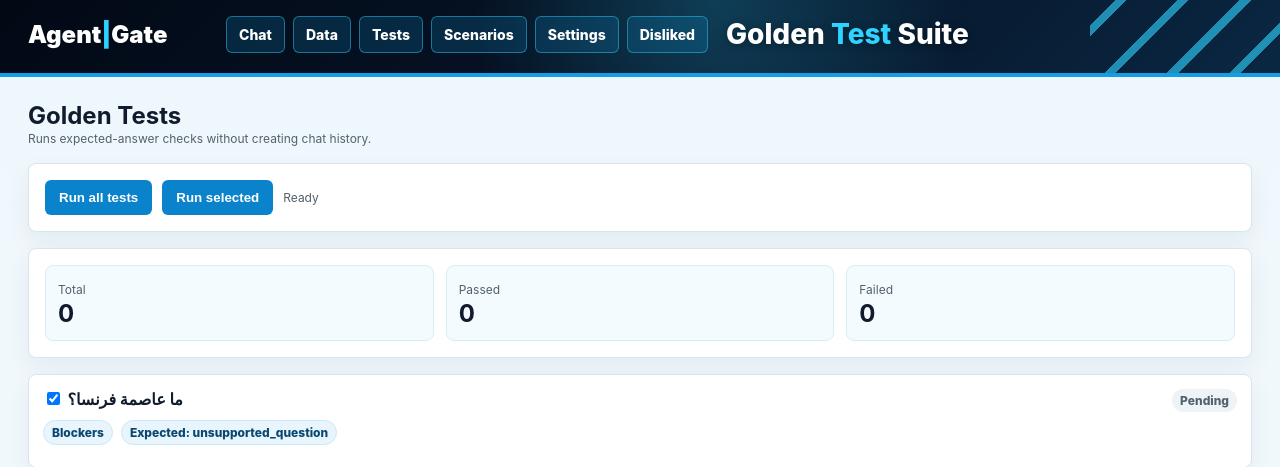
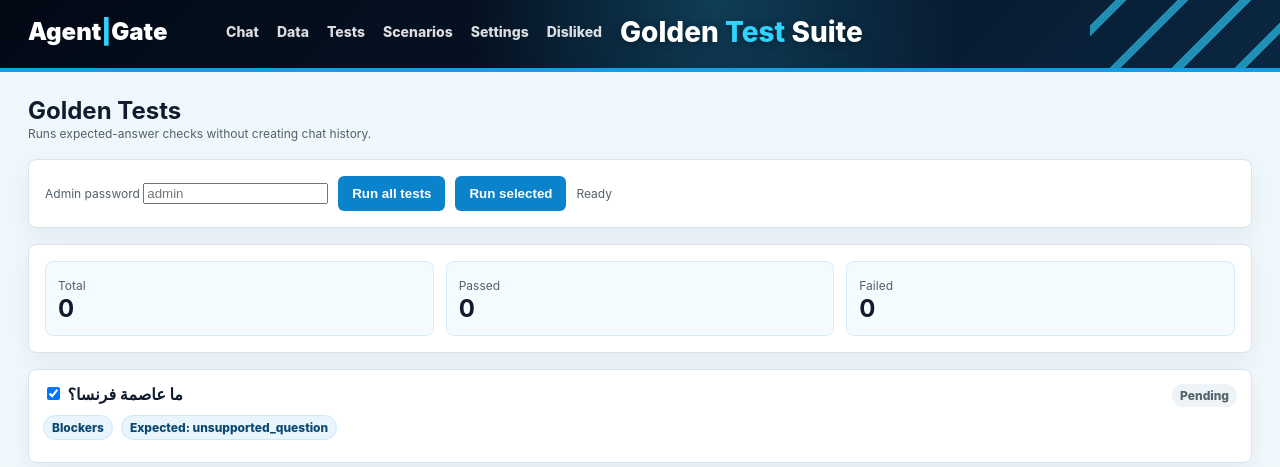
Before and after one commit to AlyaF3i/super-iq, a Flask app: page /golden in a window 1280 px wide. Shown: the top 467 px of the page. Run offline with Flask 3, Linux system fonts and the light colour scheme; some libraries are stand-ins or nearby versions.

Commit message:
Protect admin actions and refine header nav

```diff
--- a/app.py
+++ b/app.py
@@ -55,6 +55,7 @@ DEFAULT_SETTINGS = {
     "max_sql_rows": 50,
     "language_mode": "match_user",
 }
+ADMIN_PASSWORD = "admin"
 
 app = Flask(__name__)
 
@@ -101,6 +102,13 @@ def current_model() -> str:
 
 def current_data_source() -> str:
     return load_app_settings()["data_source"]
+
+
+def require_admin_password(payload: dict[str, Any]) -> tuple[bool, str | None]:
+    password = str(payload.get("admin_password") or payload.get("password") or "")
+    if password == ADMIN_PASSWORD:
+        return True, None
+    return False, "Admin password is required."
 
 
 def language_instruction() -> str:
@@ -1785,6 +1793,9 @@ def golden_page():
 @app.post("/golden/run")
 def golden_run():
     payload = request.json or {}
+    allowed, error = require_admin_password(payload)
+    if not allowed:
+        return jsonify({"ok": False, "error": error}), 403
     selected_ids = set(payload.get("ids") or [])
     tests = [test for test in GOLDEN_TESTS if not selected_ids or test["id"] in selected_ids]
     results = []
@@ -1894,7 +1905,11 @@ def settings_page():
 @app.post("/settings")
 def settings_save():
     try:
-        settings = save_app_settings(request.json or request.form.to_dict())
+        payload = request.json or request.form.to_dict()
+        allowed, error = require_admin_password(payload)
+        if not allowed:
+            return jsonify({"ok": False, "error": error}), 403
+        settings = save_app_settings(payload)
         return jsonify({"ok": True, "settings": settings})
     except Exception as exc:
         return jsonify({"ok": False, "error": str(exc)}), 400
--- a/templates/chat.html
+++ b/templates/chat.html
@@ -51,8 +51,8 @@
     .suggestion-button:hover { border-color: #149ee7; background: #e7f5fd; }
     .small { color: #52616b; font-size: 12px; line-height: 1.45; }
     .nav { display: flex; gap: 10px; margin-top: 0; justify-content: flex-start; }
-    .nav a { color: white; font-size: 15px; font-weight: 800; text-decoration: none; padding: 10px 15px; border: 1px solid rgba(47, 211, 255, 0.45); border-radius: 6px; background: rgba(20, 158, 231, 0.18); }
-    .nav a:hover { background: rgba(47, 211, 255, 0.28); }
+    .nav a { color: rgba(255, 255, 255, 0.86); font-size: 14px; font-weight: 800; text-decoration: none; padding: 4px 0; border-bottom: 2px solid transparent; }
+    .nav a:hover { color: white; border-bottom-color: var(--cyan); }
     .msg table, .data-table { border-collapse: collapse; width: 100%; margin-top: 8px; font-size: 13px; }
     .msg th, .msg td, .data-table th, .data-table td { border: 1px solid #ccd6da; padding: 7px 8px; text-align: left; vertical-align: top; }
     .msg th, .data-table th { background: #dde8e5; color: #182026; }
--- a/templates/data.html
+++ b/templates/data.html
@@ -19,8 +19,8 @@
     h1 { font-size: 24px; margin: 0; }
     .small { color: #52616b; font-size: 12px; line-height: 1.45; }
     .nav { display: flex; gap: 10px; margin-top: 0; justify-content: flex-start; }
-    .nav a { color: white; font-size: 15px; font-weight: 800; text-decoration: none; padding: 10px 15px; border: 1px solid rgba(47, 211, 255, 0.45); border-radius: 6px; background: rgba(20, 158, 231, 0.18); }
-    .nav a:hover { background: rgba(47, 211, 255, 0.28); }
+    .nav a { color: rgba(255, 255, 255, 0.86); font-size: 14px; font-weight: 800; text-decoration: none; padding: 4px 0; border-bottom: 2px solid transparent; }
+    .nav a:hover { color: white; border-bottom-color: var(--cyan); }
     .panel { background: rgba(255, 255, 255, 0.96); border: 1px solid var(--line); border-radius: 8px; padding: 16px; box-shadow: 0 14px 36px rgba(7, 33, 54, 0.08); }
     .data-controls { display: flex; gap: 10px; align-items: center; margin-bottom: 16px; flex-wrap: wrap; }
     select, input, button { border: 1px solid #c9d3d7; border-radius: 6px; padding: 8px 10px; font: inherit; background: white; }
--- a/templates/feedback.html
+++ b/templates/feedback.html
@@ -20,8 +20,8 @@
     h3 { font-size: 14px; margin: 0 0 8px; }
     .small { color: #52616b; font-size: 12px; line-height: 1.45; }
     .nav { display: flex; gap: 10px; margin-top: 0; justify-content: flex-start; }
-    .nav a, .button-link { color: white; font-size: 15px; font-weight: 800; text-decoration: none; padding: 10px 15px; border: 1px solid rgba(47, 211, 255, 0.45); border-radius: 6px; background: rgba(20, 158, 231, 0.18); }
-    .nav a:hover, .button-link:hover { background: rgba(47, 211, 255, 0.28); }
+    .nav a, .button-link { color: rgba(255, 255, 255, 0.86); font-size: 14px; font-weight: 800; text-decoration: none; padding: 4px 0; border-bottom: 2px solid transparent; }
+    .nav a:hover, .button-link:hover { color: white; border-bottom-color: var(--cyan); }
     .summary { display: grid; grid-template-columns: repeat(4, minmax(0, 1fr)); gap: 12px; margin-bottom: 16px; }
     .metric, .panel, .item { background: white; border: 1px solid var(--line); border-radius: 8px; box-shadow: 0 10px 26px rgba(7, 33, 54, 0.06); }
     .metric { padding: 14px; }
--- a/templates/golden.html
+++ b/templates/golden.html
@@ -11,7 +11,7 @@
     .topbar::after { content: ""; position: absolute; inset: 0; background: repeating-linear-gradient(135deg, transparent 0 18px, rgba(47,211,255,.72) 18px 26px, transparent 26px 44px); width: 190px; left: auto; opacity: .85; }
     .topbar-inner { position: relative; z-index: 1; max-width: 1320px; margin: 0 auto; padding: 16px 28px 20px; display: grid; grid-template-columns: 180px auto minmax(0, 1fr); gap: 18px; align-items: center; }
     .brand { font-weight: 900; font-size: 24px; line-height: 1; }.brand span,.hero-title span{color:var(--cyan)}.hero-title{font-size:28px;font-weight:800;line-height:1.16;text-shadow:0 2px 8px rgba(0,0,0,.36)}
-    .nav { display: flex; gap: 8px; flex-wrap: wrap; }.nav a{color:white;font-size:14px;font-weight:800;text-decoration:none;padding:9px 12px;border:1px solid rgba(47,211,255,.45);border-radius:6px;background:rgba(20,158,231,.18)}
+    .nav { display: flex; gap: 18px; flex-wrap: wrap; align-items: center; }.nav a{color:rgba(255,255,255,.86);font-size:14px;font-weight:800;text-decoration:none;padding:4px 0;border-bottom:2px solid transparent}.nav a:hover{color:white;border-bottom-color:var(--cyan)}
     main { max-width: 1320px; margin: 0 auto; padding: 24px 28px 32px; }
     header { display:flex; justify-content:space-between; gap:16px; align-items:flex-start; margin-bottom:16px; } h1{font-size:24px;margin:0}.small{color:#52616b;font-size:12px;line-height:1.45}
     .panel,.test{background:white;border:1px solid var(--line);border-radius:8px;box-shadow:0 10px 26px rgba(7,33,54,.06)}.panel{padding:16px;margin-bottom:16px}
@@ -27,7 +27,7 @@
 <main>
   <header><div><h1>Golden Tests</h1><div class="small">Runs expected-answer checks without creating chat history.</div></div></header>
   <section class="panel">
-    <div class="actions"><button id="runAll">Run all tests</button><button id="runSelected">Run selected</button><span id="status" class="small">Ready</span></div>
+    <div class="actions"><label class="small">Admin password <input id="adminPassword" type="password" placeholder="admin"></label><button id="runAll">Run all tests</button><button id="runSelected">Run selected</button><span id="status" class="small">Ready</span></div>
   </section>
   <section class="summary panel"><div class="metric"><span class="small">Total</span><strong id="total">0</strong></div><div class="metric"><span class="small">Passed</span><strong id="passed">0</strong></div><div class="metric"><span class="small">Failed</span><strong id="failed">0</strong></div></section>
   <section class="tests" id="tests">
@@ -44,7 +44,7 @@
 const statusEl=document.getElementById('status'), runAll=document.getElementById('runAll'), runSelected=document.getElementById('runSelected');
 function setBusy(busy){runAll.disabled=busy;runSelected.disabled=busy;statusEl.textContent=busy?'Running tests...':'Ready'}
 function paint(results, summary){document.getElementById('total').textContent=summary.total;document.getElementById('passed').textContent=summary.passed;document.getElementById('failed').textContent=summary.failed;for(const r of results){const el=document.querySelector(`.test[data-id="${r.id}"]`);if(!el)continue;const badge=el.querySelector('.badge');badge.textContent=r.ok?'Pass':'Fail';badge.className='badge '+(r.ok?'pass':'fail');el.querySelector('.failures').textContent=r.failures.join(' | ');const pre=el.querySelector('.answer');pre.hidden=false;pre.textContent=`Tool: ${r.tool || 'none'}\\nSteps: ${(r.steps||[]).join(' -> ')}\\nDuration: ${r.duration_ms} ms\\n\\n${r.answer || ''}`}}
-async function run(ids){setBusy(true);try{const res=await fetch('/golden/run',{method:'POST',headers:{'Content-Type':'application/json'},body:JSON.stringify({ids})});const data=await res.json();if(!data.ok)throw new Error(data.error||'Failed');paint(data.results,data.summary)}catch(e){statusEl.textContent=String(e)}finally{setBusy(false)}}
+async function run(ids){setBusy(true);try{const admin_password=document.getElementById('adminPassword').value;const res=await fetch('/golden/run',{method:'POST',headers:{'Content-Type':'application/json'},body:JSON.stringify({ids,admin_password})});const data=await res.json();if(!data.ok)throw new Error(data.error||'Failed');paint(data.results,data.summary)}catch(e){statusEl.textContent=String(e)}finally{setBusy(false)}}
 runAll.addEventListener('click',()=>run([]));runSelected.addEventListener('click',()=>run(Array.from(document.querySelectorAll('.test')).filter(el=>el.querySelector('.pick').checked).map(el=>el.dataset.id)));
 </script>
 </body>
--- a/templates/settings.html
+++ b/templates/settings.html
@@ -3,7 +3,7 @@
 <head>
   <meta charset="utf-8"><meta name="viewport" content="width=device-width, initial-scale=1"><title>Agent Settings</title>
   <style>
-    :root{color-scheme:light;font-family:Inter,Segoe UI,Arial,sans-serif;--blue:#149ee7;--cyan:#2fd3ff;--ink:#101c2e;--line:#d7e5ee}body{margin:0;background:linear-gradient(180deg,#eef7fc 0%,#f7fbfe 46%,#edf4f8 100%);color:var(--ink)}.topbar{position:relative;overflow:hidden;background:radial-gradient(circle at 56% 0%,rgba(47,211,255,.22),transparent 34%),linear-gradient(135deg,#020915 0%,#061427 54%,#0a2742 100%);color:white;border-bottom:4px solid var(--blue)}.topbar::after{content:"";position:absolute;inset:0;background:repeating-linear-gradient(135deg,transparent 0 18px,rgba(47,211,255,.72) 18px 26px,transparent 26px 44px);width:190px;left:auto;opacity:.85}.topbar-inner{position:relative;z-index:1;max-width:1320px;margin:0 auto;padding:16px 28px 20px;display:grid;grid-template-columns:180px auto minmax(0,1fr);gap:18px;align-items:center}.brand{font-weight:900;font-size:24px;line-height:1}.brand span,.hero-title span{color:var(--cyan)}.hero-title{font-size:28px;font-weight:800;line-height:1.16;text-shadow:0 2px 8px rgba(0,0,0,.36)}.nav{display:flex;gap:8px;flex-wrap:wrap}.nav a{color:white;font-size:14px;font-weight:800;text-decoration:none;padding:9px 12px;border:1px solid rgba(47,211,255,.45);border-radius:6px;background:rgba(20,158,231,.18)}
+    :root{color-scheme:light;font-family:Inter,Segoe UI,Arial,sans-serif;--blue:#149ee7;--cyan:#2fd3ff;--ink:#101c2e;--line:#d7e5ee}body{margin:0;background:linear-gradient(180deg,#eef7fc 0%,#f7fbfe 46%,#edf4f8 100%);color:var(--ink)}.topbar{position:relative;overflow:hidden;background:radial-gradient(circle at 56% 0%,rgba(47,211,255,.22),transparent 34%),linear-gradient(135deg,#020915 0%,#061427 54%,#0a2742 100%);color:white;border-bottom:4px solid var(--blue)}.topbar::after{content:"";position:absolute;inset:0;background:repeating-linear-gradient(135deg,transparent 0 18px,rgba(47,211,255,.72) 18px 26px,transparent 26px 44px);width:190px;left:auto;opacity:.85}.topbar-inner{position:relative;z-index:1;max-width:1320px;margin:0 auto;padding:16px 28px 20px;display:grid;grid-template-columns:180px auto minmax(0,1fr);gap:18px;align-items:center}.brand{font-weight:900;font-size:24px;line-height:1}.brand span,.hero-title span{color:var(--cyan)}.hero-title{font-size:28px;font-weight:800;line-height:1.16;text-shadow:0 2px 8px rgba(0,0,0,.36)}.nav{display:flex;gap:18px;flex-wrap:wrap;align-items:center}.nav a{color:rgba(255,255,255,.86);font-size:14px;font-weight:800;text-decoration:none;padding:4px 0;border-bottom:2px solid transparent}.nav a:hover{color:white;border-bottom-color:var(--cyan)}
     main{max-width:920px;margin:0 auto;padding:24px 28px 32px}.panel{background:white;border:1px solid var(--line);border-radius:8px;box-shadow:0 10px 26px rgba(7,33,54,.06);padding:18px}h1{font-size:24px;margin:0 0 6px}.small{color:#52616b;font-size:12px;line-height:1.45}.form{display:grid;gap:14px;margin-top:18px}label{display:grid;gap:6px;font-size:13px;font-weight:800;color:#52616b}input,select{border:1px solid #c9d3d7;border-radius:6px;padding:10px;font:inherit;background:white}button{border:0;background:#0b83cc;color:white;border-radius:6px;padding:11px 16px;font-weight:800;cursor:pointer;justify-self:start}.status{font-size:13px;color:#0a4771;margin-left:10px}
     @media(max-width:1040px){.topbar-inner{grid-template-columns:1fr}main{padding:16px}}
   </style>
@@ -21,6 +21,7 @@
       <label>Data source <select name="data_source"><option value="local" {% if settings.data_source == "local" %}selected{% endif %}>Local SQLite</option><option value="zoho" {% if settings.data_source != "local" %}selected{% endif %}>Zoho/MCP</option></select></label>
       <label>Max SQL rows returned <input name="max_sql_rows" type="number" min="1" max="500" value="{{ settings.max_sql_rows }}"></label>
       <label>Language behavior <select name="language_mode"><option value="match_user" {% if settings.language_mode == "match_user" %}selected{% endif %}>Match user language</option><option value="arabic" {% if settings.language_mode == "arabic" %}selected{% endif %}>Prefer Arabic</option><option value="english" {% if settings.language_mode == "english" %}selected{% endif %}>Prefer English</option></select></label>
+      <label>Admin password <input name="admin_password" type="password" placeholder="admin" autocomplete="current-password"></label>
       <div><button type="submit">Save settings</button><span id="status" class="status"></span></div>
     </form>
   </section>
--- a/templates/trace.html
+++ b/templates/trace.html
@@ -15,7 +15,8 @@
     h3 { font-size: 14px; margin: 0 0 8px; color: #184d47; }
     .small { color: #52616b; font-size: 12px; line-height: 1.45; }
     .nav { display: flex; gap: 12px; margin-top: 8px; }
-    .nav a { color: #184d47; font-size: 13px; font-weight: 700; text-decoration: none; }
+    .nav a { color: #184d47; font-size: 13px; font-weight: 800; text-decoration: none; padding: 4px 0; border-bottom: 2px solid transparent; }
+    .nav a:hover { border-bottom-color: #184d47; }
     .summary { display: grid; grid-template-columns: repeat(4, minmax(0, 1fr)); gap: 12px; margin-bottom: 16px; }
     .metric, .step, .panel { background: #fff; border: 1px solid #d9e0e4; border-radius: 8px; padding: 14px; }
     .metric strong { display: block; font-size: 18px; margin-top: 4px; }
```
Also changed, not shown: templates/scenarios.html (+8 -2 lines).
